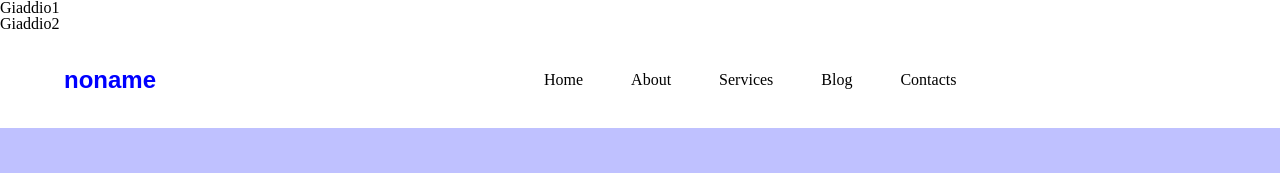
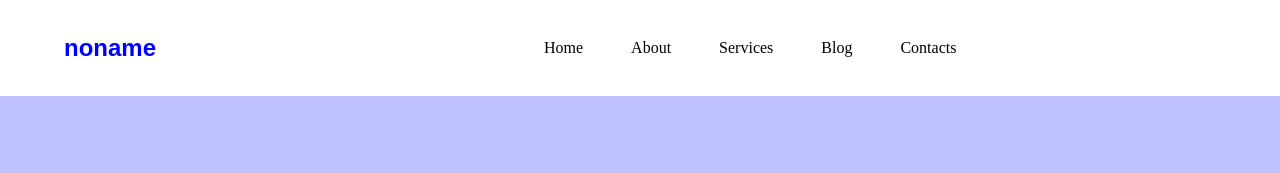
Before and after one commit to Piantagrassa/Esercizio_1, a plain HTML site: page index.html in a window 1280 px wide. Shown: the top 173 px of the page. Drawn offline with Linux system fonts and the light colour scheme.

Commit message:
rimosso porcone

```diff
--- a/index.html
+++ b/index.html
@@ -15,8 +15,6 @@
         <link rel="stylesheet" href="reset.css">
     </head>
     <body>
-      <h1>Giaddio1</h1>
-      <h1>Giaddio2</h1>
       <nav class="navbar">
          <ul class="barra_navigazione">
               <li class="logo">noname</li>
```
